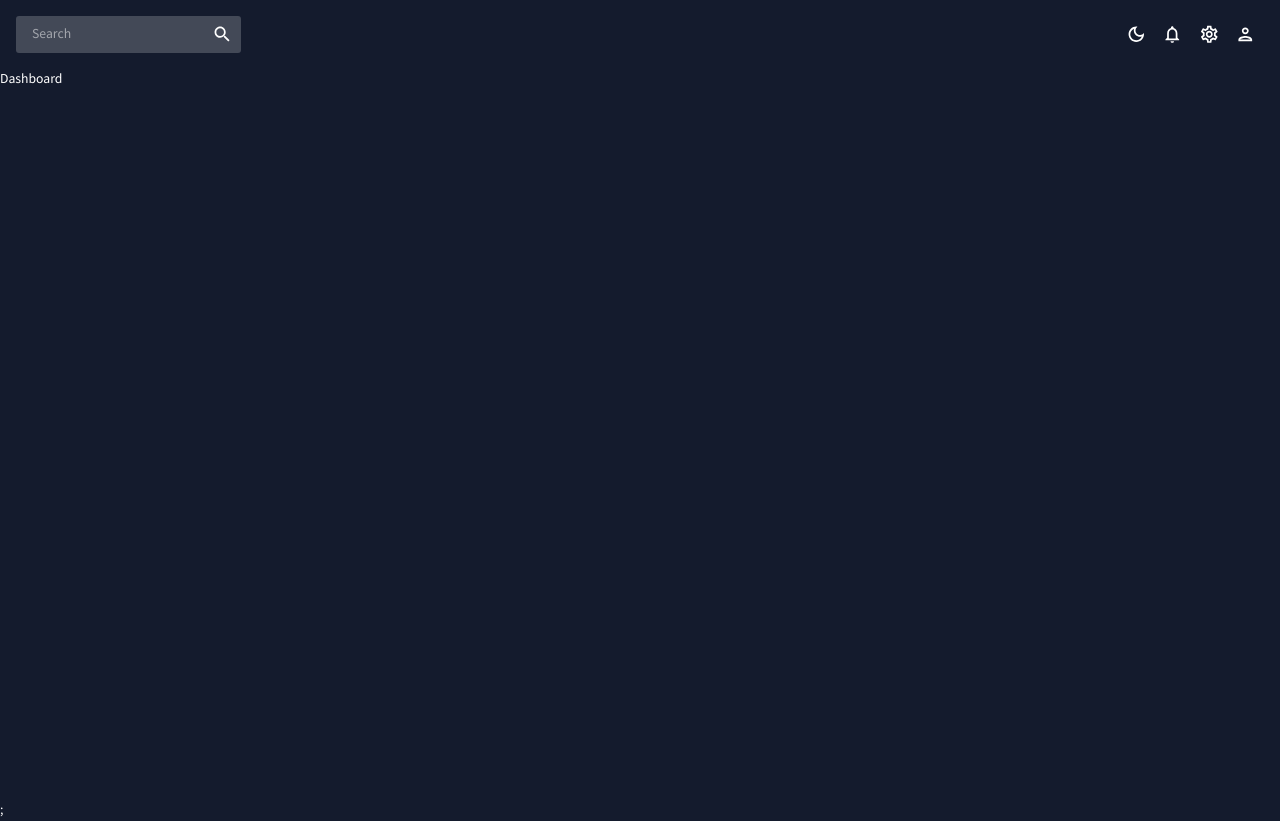
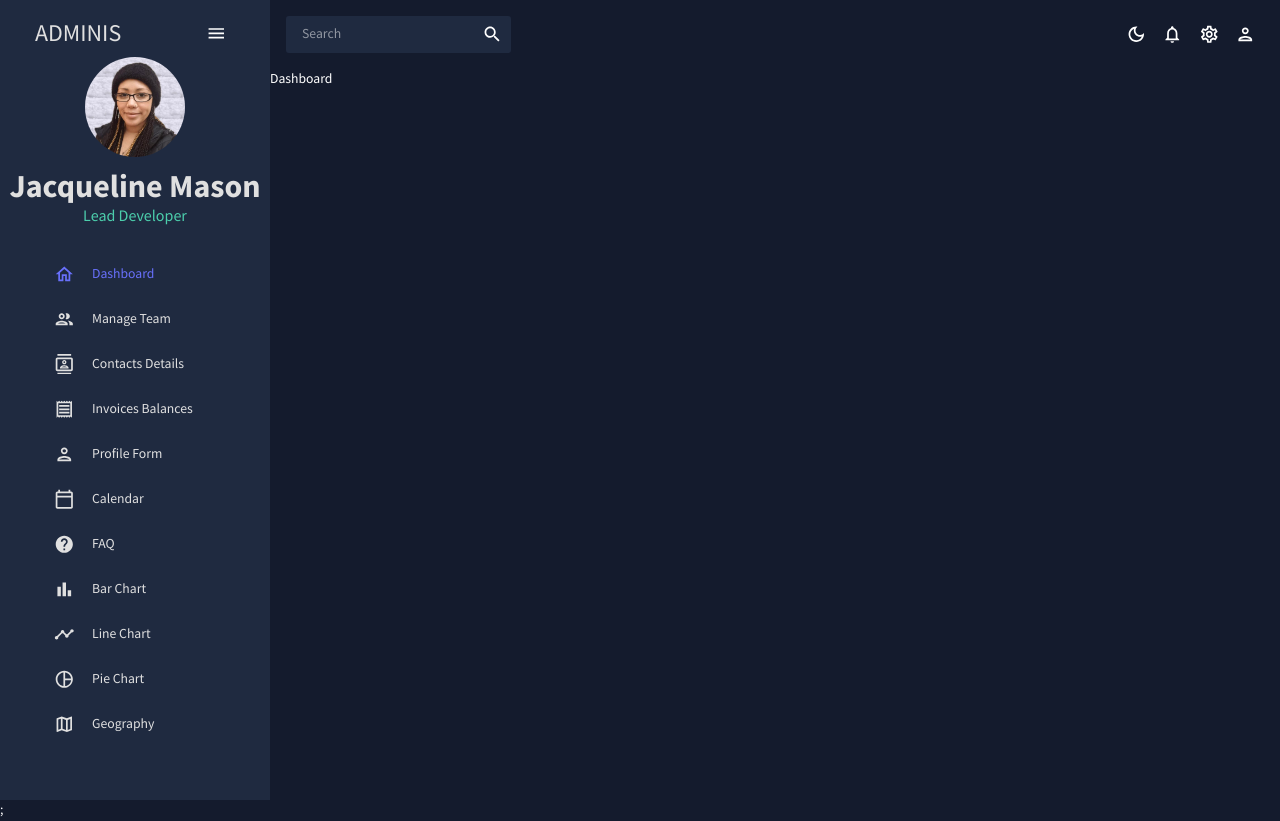
Before and after one commit to rookiebehaviour/company-dashboard-app, a React (Create React App) app: page / in a window 1280 px wide. Built offline with nearby package versions, Linux system fonts and the light colour scheme.

Commit message:
Updated package.json and added sidebar
The new version of "react-pro-sidebar" version "1.0.0" breaks the app ***Do not use ***, use version 0.7.1 ONLY for now.

```diff
--- a/package.json
+++ b/package.json
@@ -23,7 +23,7 @@
     "formik": "^2.2.9",
     "react": "^18.2.0",
     "react-dom": "^18.2.0",
-    "react-pro-sidebar": "^1.0.0",
+    "react-pro-sidebar": "^0.7.1",
     "react-router-dom": "^6.8.1",
     "react-scripts": "5.0.1",
     "web-vitals": "^2.1.4",
--- a/src/App.js
+++ b/src/App.js
@@ -2,7 +2,18 @@
 import { CssBaseline, ThemeProvider } from "@mui/material";
 import { Routes, Route } from "react-router-dom";
 import Topbar from "./scenes/global/Topbar";
+import Sidebar from "./scenes/global/Sidebar";
 import Dashboard from "./scenes/dashboard";
+// import Team from "./scenes/team";
+// import Invoices from "./scenes/invoices";
+// import Contacts from "./scenes/contacts";
+// import Bar from "./scenes/bar";
+// import Form from "./scenes/form";
+// import Line from "./scenes/line";
+// import Pie from "./scenes/pie";
+// import FAQ from "./scenes/faq";
+// import Geography from "./scenes/geography";
+// import Calendar from "./scenes/calendar";
 
 function App() {
   const [theme, colorMode] = useMode();
@@ -12,10 +23,21 @@
       <ThemeProvider theme={theme}>
         <CssBaseline />
         <div className="app">
+          <Sidebar />
           <main className="content">
             <Topbar />
             <Routes>
               <Route path="/" element={<Dashboard />} />
+              {/*<Route path="/team" element={<Team />} />*/}
+              {/*<Route path="/contacts" element={<Contacts />} />*/}
+              {/*<Route path="/invoices" element={<Invoices />} />*/}
+              {/*<Route path="/form" element={<Form />} />*/}
+              {/*<Route path="/bar" element={<Bar />} />*/}
+              {/*<Route path="/pie" element={<Pie />} />*/}
+              {/*<Route path="/line" element={<Line />} />*/}
+              {/*<Route path="/faq" element={<FAQ />} />*/}
+              {/*<Route path="/geography" element={<Geography />} />*/}
+              {/*<Route path="/calendar" element={<Calendar />} />*/}
             </Routes>
           </main>
         </div>
--- a/src/scenes/global/Sidebar.jsx
+++ b/src/scenes/global/Sidebar.jsx
@@ -1,5 +1,195 @@
+import { useState } from "react";
+import { ProSidebar, Menu, MenuItem } from "react-pro-sidebar";
+import "react-pro-sidebar/dist/css/styles.css";
+import { Box, IconButton, Typography, useTheme } from "@mui/material";
+import { Link } from "react-router-dom";
+import { tokens } from "../../theme";
+import HomeOutlinedIcon from "@mui/icons-material/HomeOutlined";
+import PeopleOutlinedIcon from "@mui/icons-material/PeopleOutlined";
+import ContactsOutlinedIcon from "@mui/icons-material/ContactsOutlined";
+import ReceiptOutlinedIcon from "@mui/icons-material/ReceiptOutlined";
+import PersonOutlinedIcon from "@mui/icons-material/PersonOutlined";
+import CalendarTodayOutlinedIcon from "@mui/icons-material/CalendarTodayOutlined";
+import HelpOutlinedIcon from "@mui/icons-material/HelpOutlined";
+import BarChartOutlinedIcon from "@mui/icons-material/BarChartOutlined";
+import PieChartOutlineOutlinedIcon from "@mui/icons-material/PieChartOutlineOutlined";
+import TimelineOutlinedIcon from "@mui/icons-material/TimelineOutlined";
+import MenuOutlinedIcon from "@mui/icons-material/MenuOutlined";
+import MapOutlinedIcon from "@mui/icons-material/MapOutlined";
+
+const Item = ({ title, to, icon, selected, setSelected }) => {
+  const theme = useTheme();
+  const colors = tokens(theme.palette.mode);
+
+  return (
+    <MenuItem
+      active={selected === title}
+      style={{ color: colors.grey[100] }}
+      onClick={() => setSelected(title)}
+      icon={icon}
+    >
+      <Typography>{title}</Typography>
+      <Link to={to} />
+    </MenuItem>
+  );
+};
+
 const Sidebar = () => {
-  return <div>Sidebar</div>;
+  const theme = useTheme();
+  const colors = tokens(theme.palette.mode);
+  const [isCollapsed, setIsCollapsed] = useState(false);
+  const [selected, setSelected] = useState("Dashboard");
+
+  return (
+    <Box
+      sx={{
+        "& .pro-sidebar-inner": {
+          background: `${colors.primary[400]} !important`,
+        },
+        "& .pro-icon-wrapper": {
+          backgroundColor: "transparent !important",
+        },
+        "& .pro-inner-item": {
+          padding: "5px 35px 5px 20px !important",
+        },
+        "& .pro-inner-item:hover": {
+          color: "#868dfb !important",
+        },
+        "& .pro-menu-item.active": {
+          color: "#6870fa !important",
+        },
+      }}
+    >
+      <ProSidebar>
+        <Menu>
+          <MenuItem>
+            {!isCollapsed && (
+              <Box
+                display="flex"
+                justifyContent="space-between"
+                alignItems="center"
+                ml="15px"
+              >
+                <Typography variant="h3" color={colors.grey[100]}>
+                  ADMINIS
+                </Typography>
+                <IconButton onClick={() => setIsCollapsed(!isCollapsed)}>
+                  <MenuOutlinedIcon />
+                </IconButton>
+              </Box>
+            )}
+          </MenuItem>
+          {/* User */}
+          {!isCollapsed && (
+            <Box mb="25px">
+              <Box display="flex" justifyContent="center" alignItems="center">
+                <img
+                  alt="profile-user"
+                  width="100px"
+                  height="100px"
+                  src={`../../assets/user.jpg`}
+                  style={{ cursor: "pointer", borderRadius: "50%" }}
+                />
+              </Box>
+              <Box textAlign="center">
+                <Typography
+                  variant="h2"
+                  color={colors.grey[100]}
+                  fontWeight="bold"
+                  sx={{ m: "10px 0 0 0" }}
+                >
+                  Jacqueline Mason
+                </Typography>
+                <Typography variant="h5" color={colors.greenAccent[500]}>
+                  Lead Developer
+                </Typography>
+              </Box>
+            </Box>
+          )}
+          {/* Menu Items */}
+          <Box paddingLeft={isCollapsed ? undefined : "10%"}>
+            <Item
+              title="Dashboard"
+              to="/"
+              icon={<HomeOutlinedIcon />}
+              selected={selected}
+              setSelected={setSelected}
+            />
+            <Item
+              title="Manage Team"
+              to="/team"
+              icon={<PeopleOutlinedIcon />}
+              selected={selected}
+              setSelected={setSelected}
+            />
+            <Item
+              title="Contacts Details"
+              to="/contacts"
+              icon={<ContactsOutlinedIcon />}
+              selected={selected}
+              setSelected={setSelected}
+            />
+            <Item
+              title="Invoices Balances"
+              to="/invoices"
+              icon={<ReceiptOutlinedIcon />}
+              selected={selected}
+              setSelected={setSelected}
+            />
+            <Item
+              title="Profile Form"
+              to="/form"
+              icon={<PersonOutlinedIcon />}
+              selected={selected}
+              setSelected={setSelected}
+            />
+            <Item
+              title="Calendar"
+              to="/calendar"
+              icon={<CalendarTodayOutlinedIcon />}
+              selected={selected}
+              setSelected={setSelected}
+            />
+            <Item
+              title="FAQ"
+              to="/faq"
+              icon={<HelpOutlinedIcon />}
+              selected={selected}
+              setSelected={setSelected}
+            />
+            <Item
+              title="Bar Chart"
+              to="/bar"
+              icon={<BarChartOutlinedIcon />}
+              selected={selected}
+              setSelected={setSelected}
+            />
+            <Item
+              title="Line Chart"
+              to="/line"
+              icon={<TimelineOutlinedIcon />}
+              selected={selected}
+              setSelected={setSelected}
+            />
+            <Item
+              title="Pie Chart"
+              to="/pie"
+              icon={<PieChartOutlineOutlinedIcon />}
+              selected={selected}
+              setSelected={setSelected}
+            />
+            <Item
+              title="Geography"
+              to="/geography"
+              icon={<MapOutlinedIcon />}
+              selected={selected}
+              setSelected={setSelected}
+            />
+          </Box>
+        </Menu>
+      </ProSidebar>
+    </Box>
+  );
 };
 
 export default Sidebar;
--- a/src/theme.js
+++ b/src/theme.js
@@ -20,7 +20,7 @@
           100: "#d0d1d5",
           200: "#a1a4ab",
           300: "#727681",
-          400: "#434957",
+          400: "#1f2a40",
           500: "#141b2d",
           600: "#101624",
           700: "#0c101b",
```
Also changed, not shown: public/assets/user.jpg (added), 1 other file (tests, documents, lock files or other folders).
